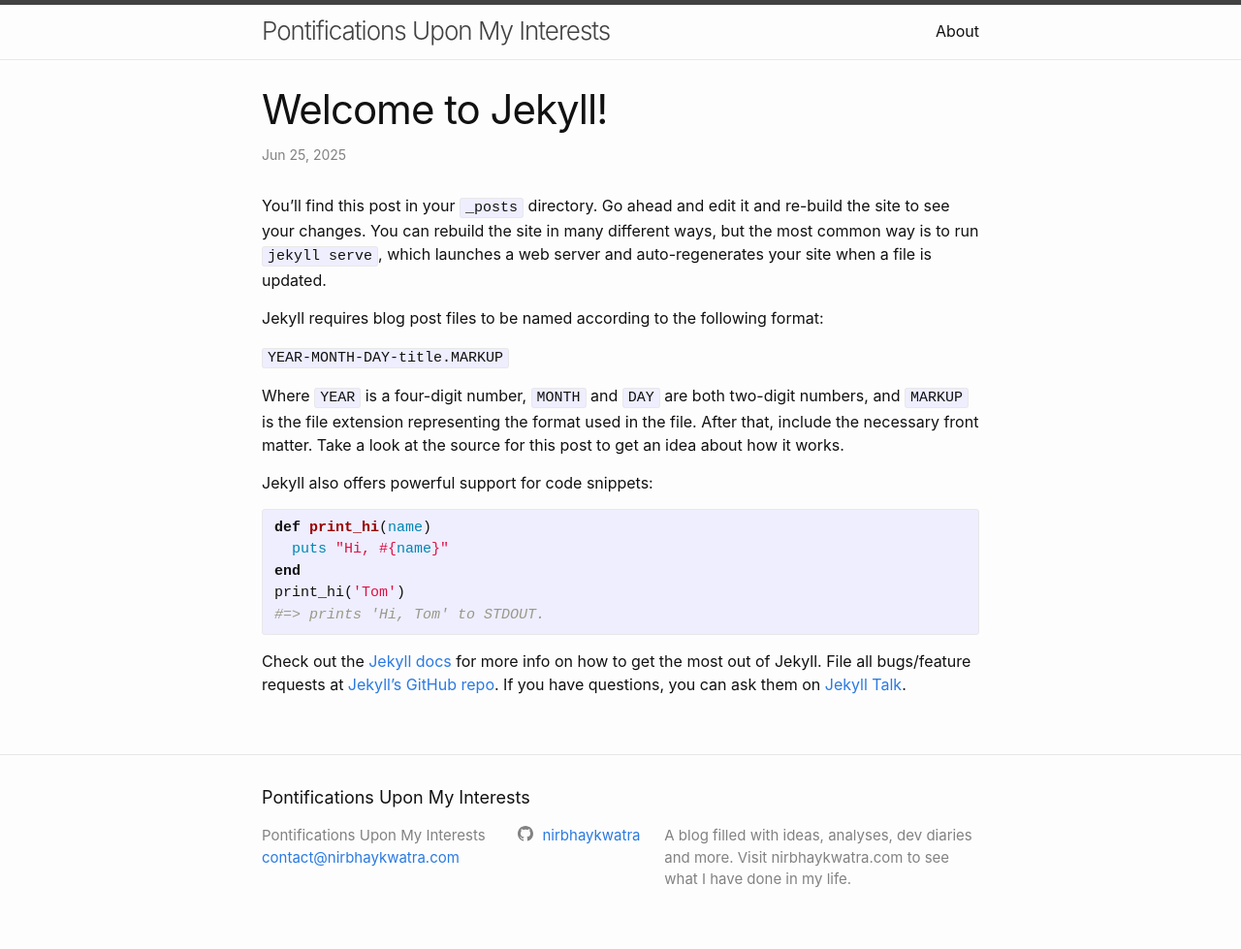
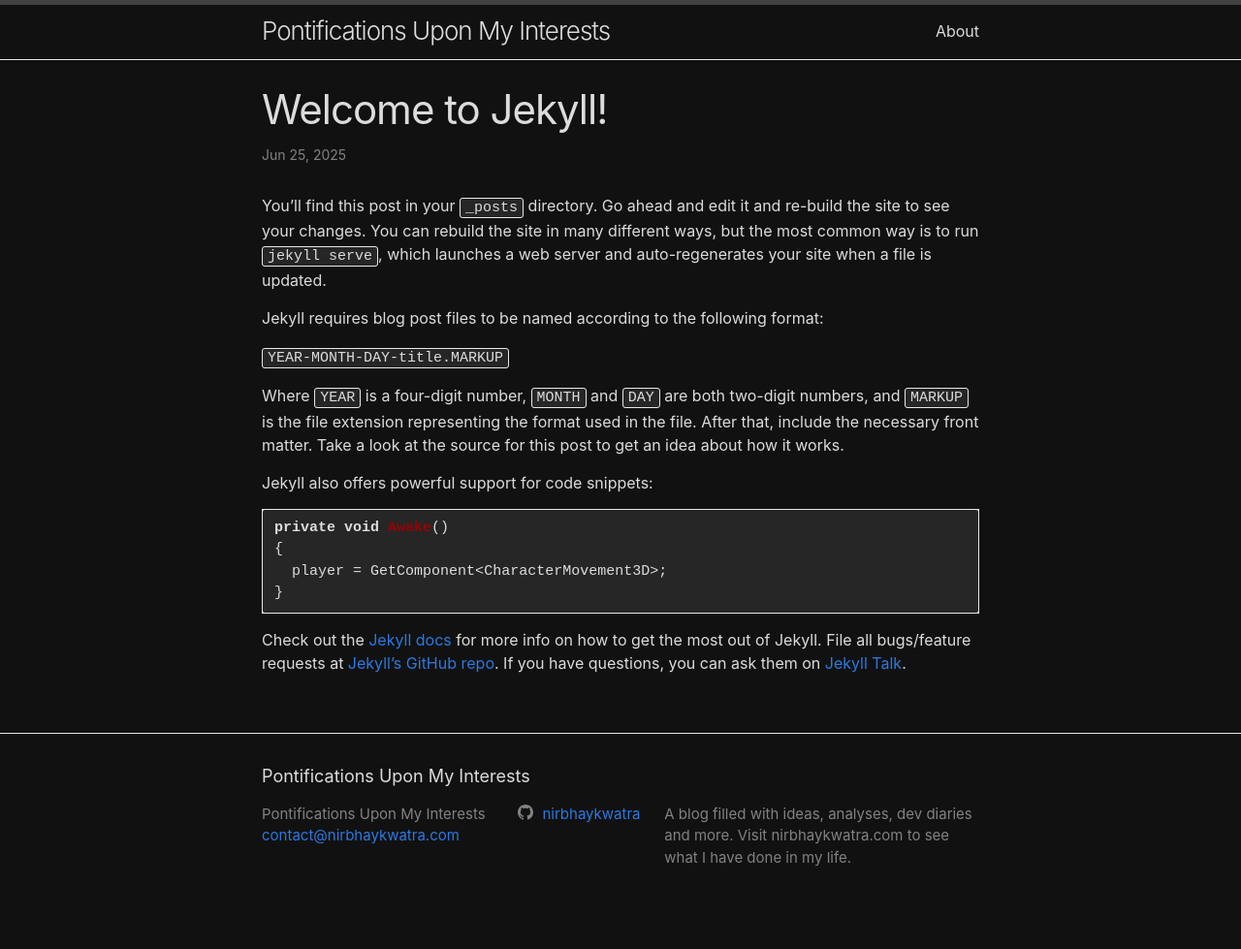
Before and after one commit to nirbhaykwatra/blog.nirbhaykwatra.com, a Jekyll site: the page built from _posts/2025-06-25-welcome-to-jekyll.md, in a window 1280 px wide. Shown: the whole page at 97% size. Built offline with Jekyll 4.4.1, drawn with Linux system fonts in a browser that asks for light colours; after the commit the page ends 956 px from its top, so only the background shows below that.

Commit message:
Modify default theme

```diff
--- a/_posts/2025-06-25-welcome-to-jekyll.markdown
+++ b/_posts/2025-06-25-welcome-to-jekyll.md
@@ -14,12 +14,13 @@
 
 Jekyll also offers powerful support for code snippets:
 
-{% highlight ruby %}
-def print_hi(name)
-  puts "Hi, #{name}"
-end
-print_hi('Tom')
-#=> prints 'Hi, Tom' to STDOUT.
+{% highlight cs %}
+{% raw %}
+private void Awake()
+{
+  player = GetComponent<CharacterMovement3D>;
+}
+{% endraw %}
 {% endhighlight %}
 
 Check out the [Jekyll docs][jekyll-docs] for more info on how to get the most out of Jekyll. File all bugs/feature requests at [Jekyll’s GitHub repo][jekyll-gh]. If you have questions, you can ask them on [Jekyll Talk][jekyll-talk].
--- a/_sass/minima.scss
+++ b/_sass/minima.scss
@@ -10,13 +10,15 @@
 
 $spacing-unit:     30px !default;
 
-$text-color:       #111 !default;
-$background-color: #fdfdfd !default;
+$text-color:       #dcdcdc !default;
+$background-color: #111 !default;
 $brand-color:      #2a7ae2 !default;
 
 $grey-color:       #828282 !default;
 $grey-color-light: lighten($grey-color, 40%) !default;
 $grey-color-dark:  darken($grey-color, 25%) !default;
+
+$white-color: #dcdcdc !default;
 
 $table-text-align: left !default;
 
--- a/_sass/minima/_base.scss
+++ b/_sass/minima/_base.scss
@@ -151,7 +151,7 @@
   @include relative-font-size(0.9375);
   border: 1px solid $grey-color-light;
   border-radius: 3px;
-  background-color: #eef;
+  background-color: #262626;
 }
 
 code {
--- a/_sass/minima/_layout.scss
+++ b/_sass/minima/_layout.scss
@@ -20,7 +20,7 @@
 
   &,
   &:visited {
-    color: $grey-color-dark;
+    color: $white-color;
   }
 }
 
```
